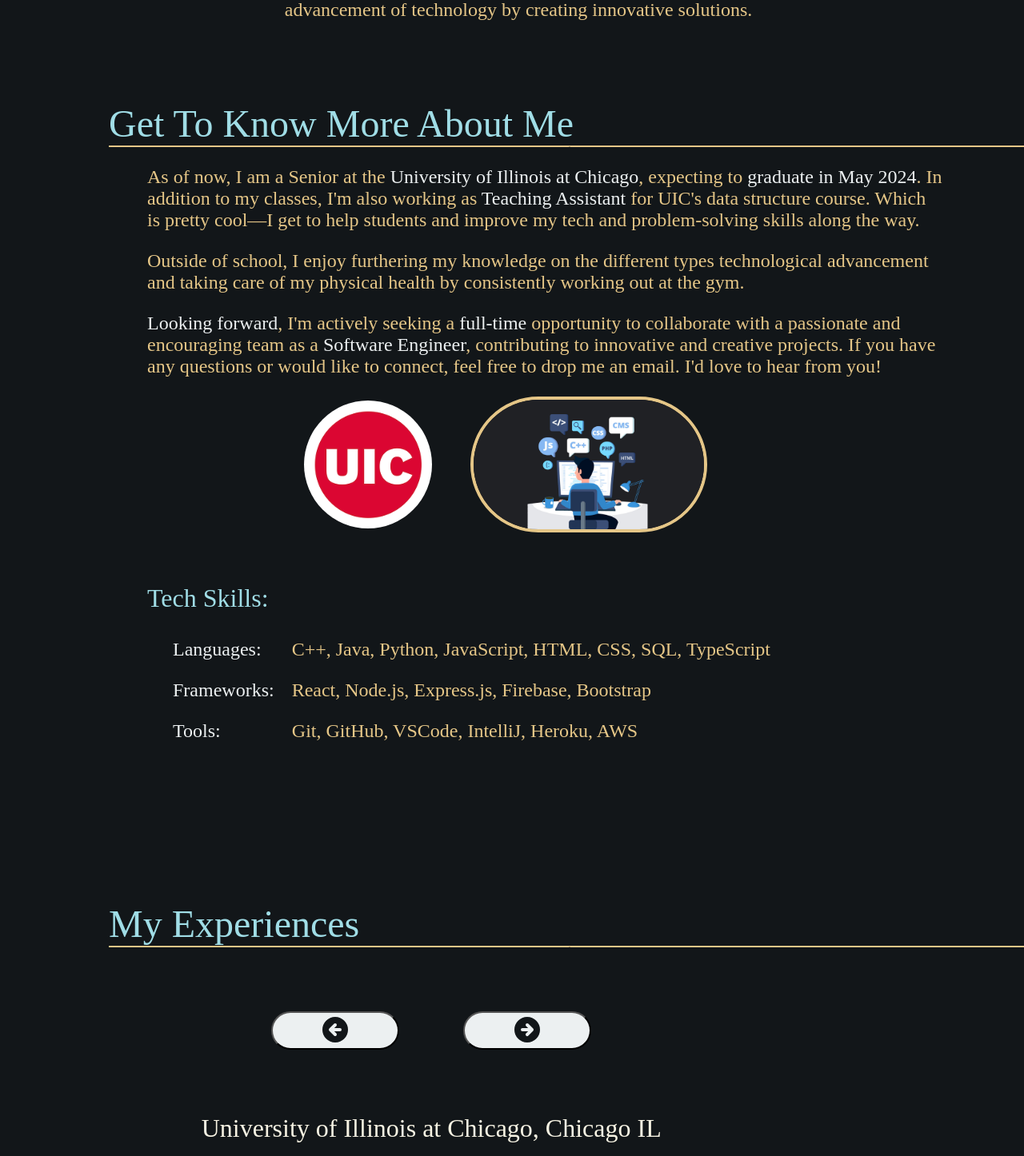
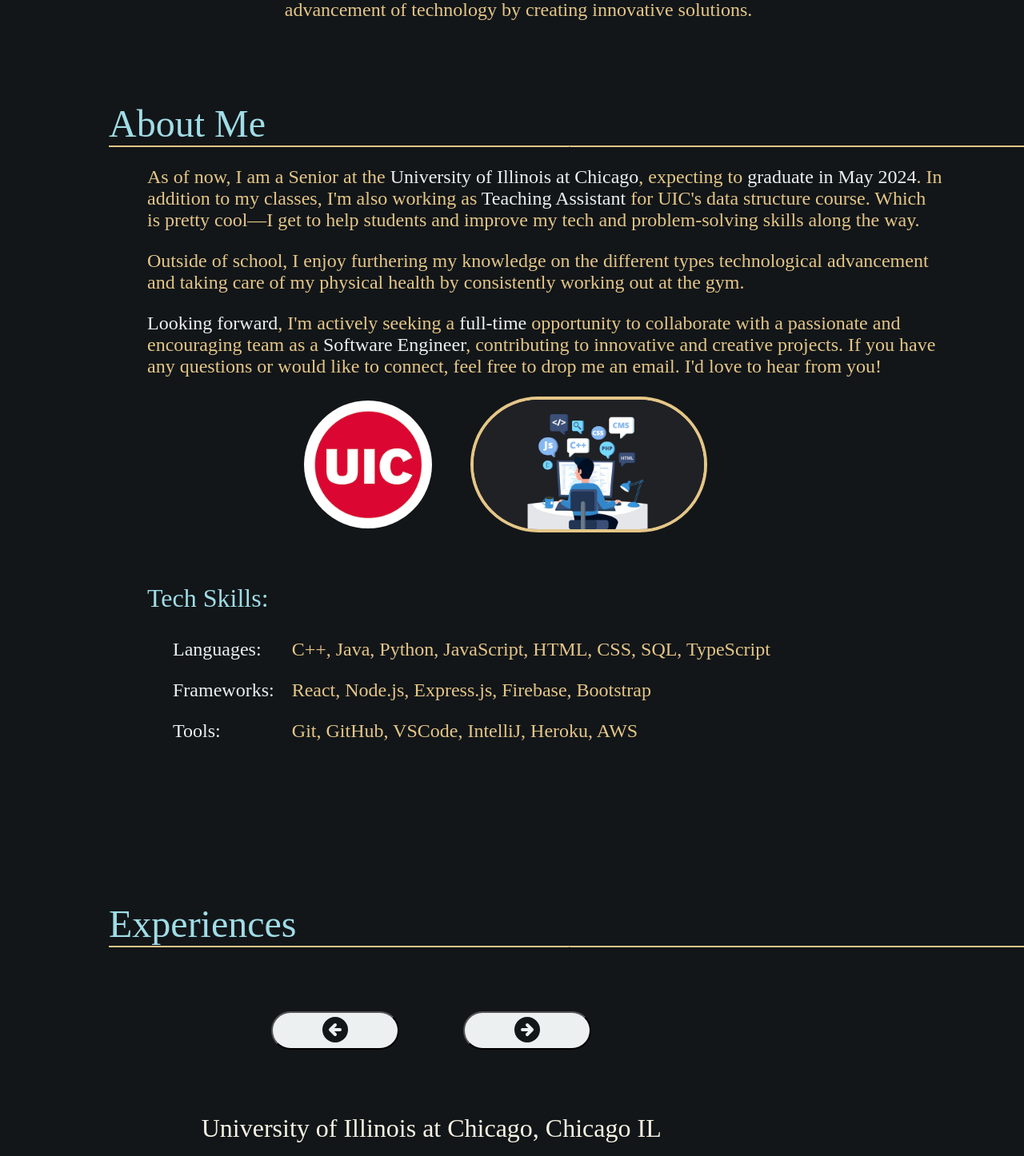
Before and after one commit to alisaeed10/Portfolio-website-with-react, a React (Vite) app: page / in a window 1280 px wide. Shown: the part 729-2175 px from the top of the page at 80% size. Built offline with nearby package versions, Linux system fonts and the light colour scheme.

Commit message:
finished

```diff
--- a/src/About/About.tsx
+++ b/src/About/About.tsx
@@ -6,7 +6,7 @@ export function About() {
 
     return (
         <div id='about' className='about'>
-            <p className="about-title">Get To Know More About Me </p>
+            <p className="about-title">About Me </p>
             <FontAwesomeIcon icon={faWindowMinimize} className='line' />
             <div className="about-content">
                 <p className='about-bio'>As of now, I am a Senior at the <span className='info-pieces'>University of Illinois at Chicago</span>, expecting to <span className='info-pieces'>graduate in May 2024</span>. In addition to my classes, I'm also working as <span className='info-pieces'>Teaching Assistant</span> for UIC's data structure course. Which is pretty cool—I get to help students and improve my tech and problem-solving skills along the way.
--- a/src/Exp.tsx/Exp.tsx
+++ b/src/Exp.tsx/Exp.tsx
@@ -40,7 +40,7 @@ export function Expreineces() {
     ]
     return (
         <div id='Experiences' className="Exp">
-            <p className="Exp-title">My Experiences</p>
+            <p className="Exp-title">Experiences</p>
             <FontAwesomeIcon icon={faWindowMinimize} className='line' />
             <div className='positioning'>
             <div className='next-slide-nav'>
--- a/src/Projects/Project.css
+++ b/src/Projects/Project.css
@@ -46,14 +46,14 @@
     margin-left: 2rem;
 }
 .next-slide-nav2{
-    margin-bottom: 4%;
+    margin-top: 1rem;
     height: 5rem;
     background-color: #121619;
     display: flex;
     flex-direction: row;
     justify-content: center;
     align-items: center;
-    margin-right: 20rem;
+    margin-right: 32rem;
 }
 .next-slides2{
     background-color: #ecf0f1;
--- a/src/Projects/Project.tsx
+++ b/src/Projects/Project.tsx
@@ -72,8 +72,14 @@ export function Projects() {
     return (
 
         <div id='Projects' className="Projects">
-            <p  className="Project-title">Projects I Built</p>
+            <p  className="Project-title">Projects</p>
             <FontAwesomeIcon icon={faWindowMinimize} className='line' />
+            <div className='next-slide-nav2'>
+                <button className='next-slides2' onClick={() => prevSlide()}><HiArrowCircleLeft />
+                </button>
+                <button className='next-slides2' onClick={() => nextSlide()}><HiArrowCircleRight />
+                </button>
+            </div>
             <div className='project-content' >
                 <p className='project-name'>{theProjects[index][0]}
                 <button className='project-button' onClick={() => transfer()} ><FontAwesomeIcon className="github-icon" icon={faGithub} size="lg" /></button>
@@ -98,12 +104,6 @@ export function Projects() {
                     index === 2 && (<img src='../../BarChart.png' alt='Animated Bar' className='project-image' />)
                 }
             </div>
-            <div className='next-slide-nav2'>
-                <button className='next-slides2' onClick={() => prevSlide()}><HiArrowCircleLeft />
-                </button>
-                <button className='next-slides2' onClick={() => nextSlide()}><HiArrowCircleRight />
-                </button>
-            </div>
         </div>
 
     );
```
